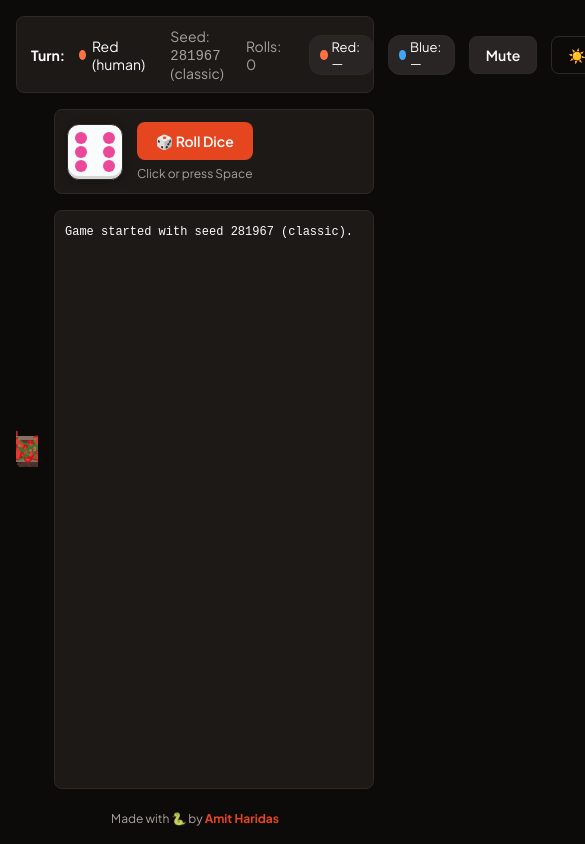
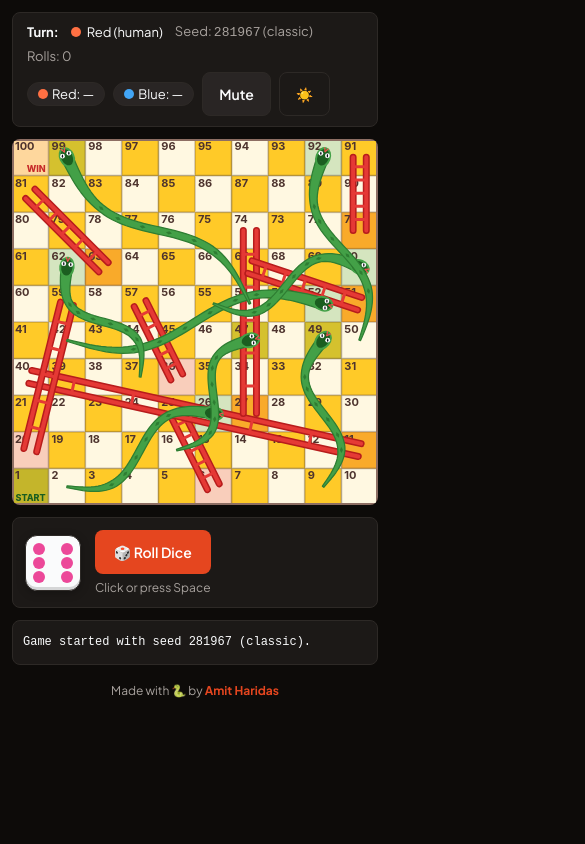
Before and after one commit to amitwh/snakes-ladders, a React (Vite) app: page / in a window 390 px wide. Both pictures are taken after a click on the button "▶ Start Game". Shown: the whole page, 585 px wide, since content can reach past the window. Built offline with nearby package versions, Linux system fonts and the light colour scheme; a web font is replaced by a local one.

Commit message:
feat(ui): responsive mobile layout + player-coloured log

```diff
--- a/src/styles.css
+++ b/src/styles.css
@@ -233,6 +233,9 @@ input[type='number'] { -moz-appearance: textfield; }
   font-size: 13px;
 }
 .hud-dot { width: 10px; height: 10px; border-radius: 50%; }
+.hud-turn { display: inline-flex; align-items: center; gap: 6px; white-space: nowrap; }
+.hud-meta { color: var(--muted); white-space: nowrap; }
+.hud-actions { margin-left: auto; display: flex; align-items: center; gap: 8px; flex-wrap: wrap; }
 
 /* ---------- Dice ---------- */
 .die {
@@ -309,3 +312,44 @@ input[type='number'] { -moz-appearance: textfield; }
 .win-card h2 { margin: 0 0 8px; font-family: var(--font-display); font-size: 32px; letter-spacing: 0.5px; }
 .win-card p { margin: 0 0 20px; color: var(--muted); }
 .win-actions { display: flex; gap: 10px; justify-content: center; }
+
+/* ---------- Responsive (mobile) ---------- */
+@media (max-width: 767px) {
+  html, body, #root { height: auto; min-height: 100%; }
+
+  .app {
+    grid-template-columns: 1fr;
+    grid-template-rows: auto auto auto auto;
+    gap: 12px;
+    padding: 12px;
+    height: auto;
+    min-height: 100%;
+  }
+  .canvas-wrap { aspect-ratio: 1 / 1; min-height: 0; }
+  .sidebar { gap: 12px; }
+  .log-panel { max-height: 180px; }
+
+  .hud-panel { flex-wrap: wrap; gap: 8px 12px; font-size: 13px; }
+  .hud-actions { margin-left: 0; width: 100%; }
+
+  button { min-height: 44px; }
+  input, select { font-size: 16px; }
+
+  .setup { padding: 20px; margin: 12px auto; gap: 18px; }
+  .setup__title { font-size: 32px; }
+  .setup__logo { width: 60px; height: 60px; font-size: 30px; border-radius: 16px; }
+}
+
+@media (max-width: 640px) {
+  .player-row {
+    grid-template-columns: 20px 1fr 48px;
+    grid-template-areas:
+      'dot name color'
+      'dot kind color';
+    row-gap: 8px;
+  }
+  .player-row__dot { grid-area: dot; }
+  .player-row > input:not([type='color']) { grid-area: name; }
+  .player-row > select { grid-area: kind; }
+  .player-row > input[type='color'] { grid-area: color; }
+}
--- a/src/ui/HUD.tsx
+++ b/src/ui/HUD.tsx
@@ -7,15 +7,13 @@ export function HUD({ state }: { state: GameState }) {
   return (
     <div className="hud-panel">
       <strong>Turn:</strong>
-      <span style={{ display: 'inline-flex', alignItems: 'center', gap: 6 }}>
+      <span className="hud-turn">
         <span className="hud-dot" style={{ background: current.color }} />
         {current.name} ({current.kind})
       </span>
-      <span style={{ marginLeft: 8, color: 'var(--muted)' }}>
-        Seed: <code>{state.seed}</code> ({state.layout.variant})
-      </span>
-      <span style={{ marginLeft: 8, color: 'var(--muted)' }}>Rolls: {state.rollCount}</span>
-      <span style={{ flex: 1 }} />
+      <span className="hud-meta">Seed: <code>{state.seed}</code> ({state.layout.variant})</span>
+      <span className="hud-meta">Rolls: {state.rollCount}</span>
+      <div className="hud-actions">
         {state.players.map((p, i) => (
           <span key={p.id} className="hud-chip">
             <span className="hud-dot" style={{ background: p.color }} />
@@ -27,5 +25,6 @@ export function HUD({ state }: { state: GameState }) {
         </button>
         <ThemeToggle />
       </div>
+    </div>
   );
 }
--- a/src/ui/Log.tsx
+++ b/src/ui/Log.tsx
@@ -1,5 +1,21 @@
 import { useEffect, useRef } from 'react';
-import type { GameState } from '../types';
+import type { GameState, Player } from '../types';
+
+// Colour a player's name inside a log line using their token colour.
+function colorize(line: string, players: Player[]) {
+  // Longest name first to avoid partial-name collisions (e.g. "Al" vs "Alex").
+  const match = [...players].sort((a, b) => b.name.length - a.name.length)
+    .find((p) => p.name && line.includes(p.name));
+  if (!match) return line;
+  const i = line.indexOf(match.name);
+  return (
+    <>
+      {line.slice(0, i)}
+      <span style={{ color: match.color, fontWeight: 700 }}>{match.name}</span>
+      {line.slice(i + match.name.length)}
+    </>
+  );
+}
 
 export function Log({ state }: { state: GameState }) {
   const ref = useRef<HTMLDivElement>(null);
@@ -9,7 +25,7 @@ export function Log({ state }: { state: GameState }) {
   return (
     <div ref={ref} className="log-panel">
       {state.log.map((line, i) => (
-        <div key={i} className="log-line">{line}</div>
+        <div key={i} className="log-line">{colorize(line, state.players)}</div>
       ))}
     </div>
   );
```
Lines whose indentation alone changed are shown as unchanged.
